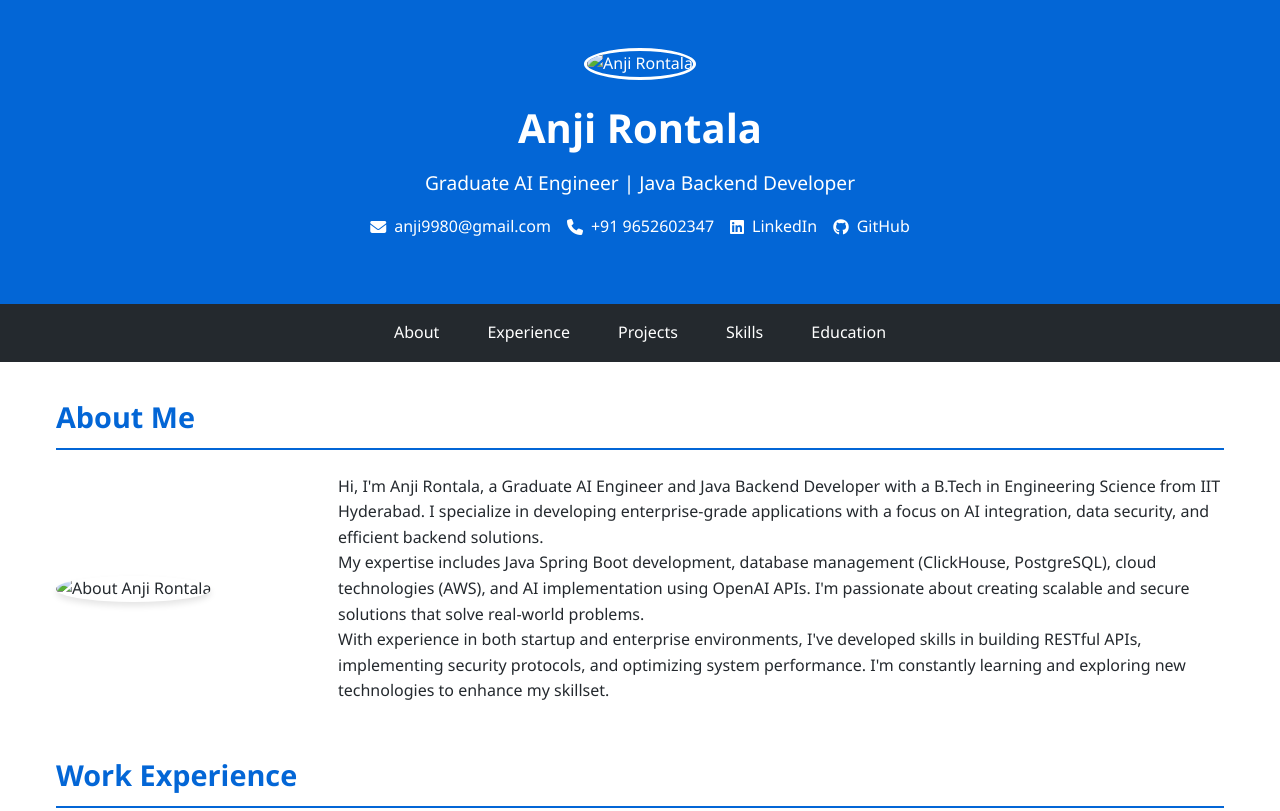
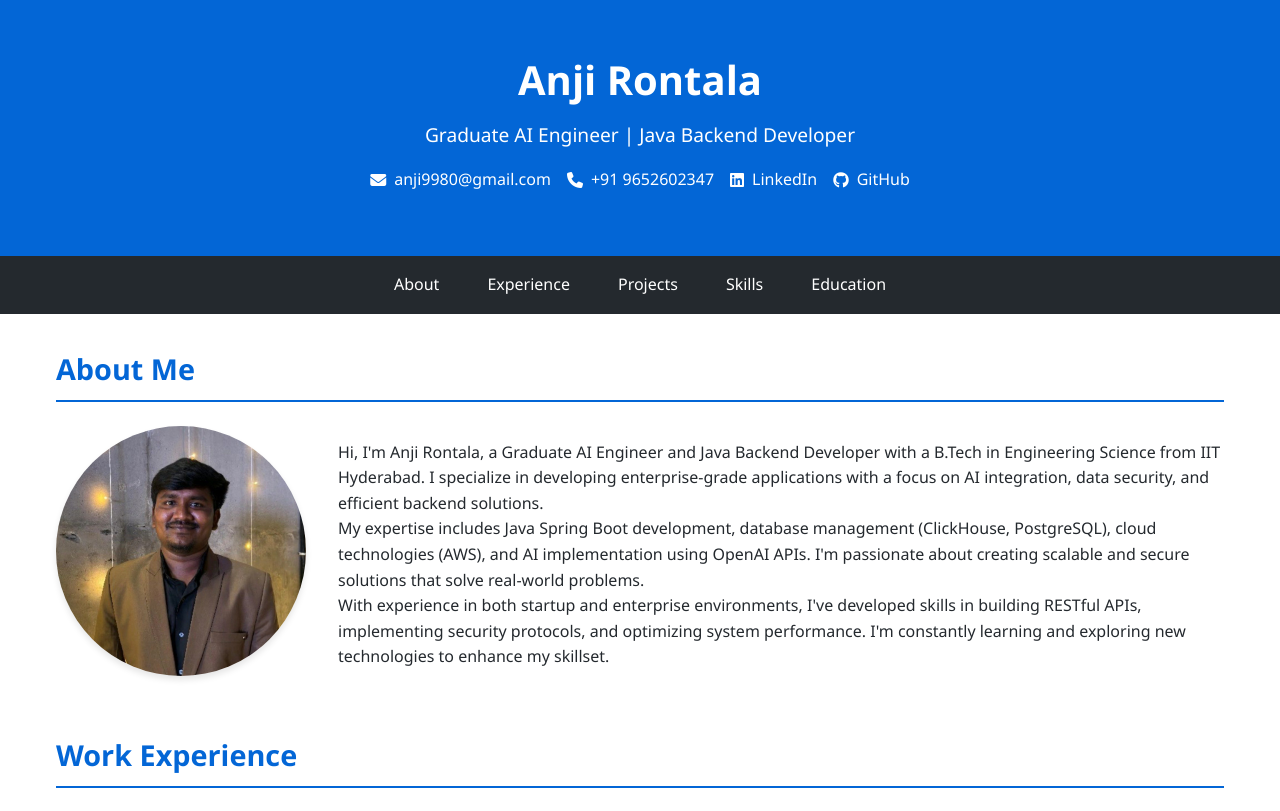
Before and after one commit to anji9980/anji9980.github.io, a plain HTML site: page index.html in a window 1280 px wide. Shown: the top 811 px of the page. Drawn offline with Linux system fonts and the light colour scheme.

Commit message:
Update index.html

```diff
--- a/index.html
+++ b/index.html
@@ -542,7 +542,7 @@
     <!-- Header -->
     <header>
         <div class="header-content">
-            <img src="profile.jpeg" alt="Anji Rontala" class="profile-img">
+<!--             <img src="profile.jpg" alt="Anji Rontala" class="profile-img"> -->
             <h1 class="name">Anji Rontala</h1>
             <p class="title">Graduate AI Engineer | Java Backend Developer</p>
             <div class="contact-info">
@@ -585,7 +585,7 @@
             <h2 class="section-title">About Me</h2>
             <div class="about-content">
                 <div class="about-img">
-                    <img src="profile.jpeg" alt="About Anji Rontala">
+                    <img src="profile.jpg" alt="About Anji Rontala">
                 </div>
                 <div class="about-text">
                     <p>Hi, I'm Anji Rontala, a Graduate AI Engineer and Java Backend Developer with a B.Tech in Engineering Science from IIT Hyderabad. I specialize in developing enterprise-grade applications with a focus on AI integration, data security, and efficient backend solutions.</p>
```
